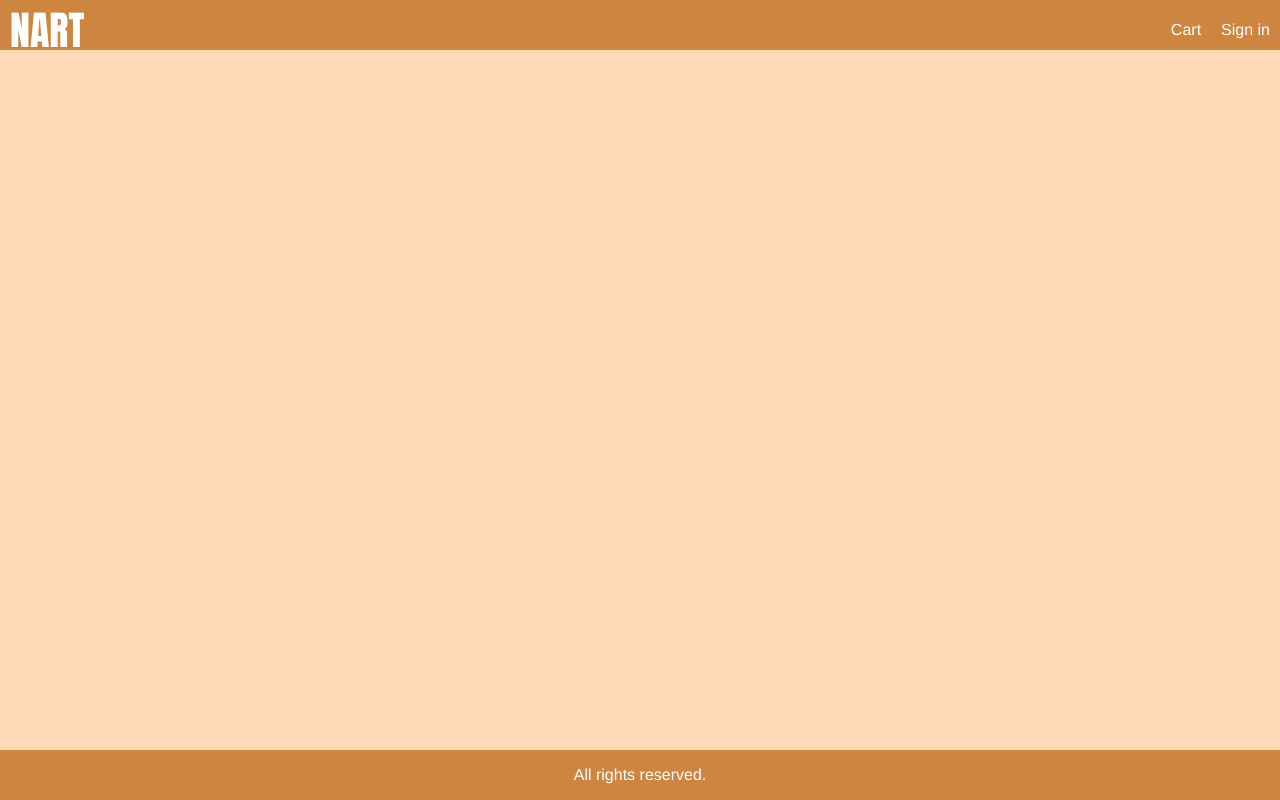
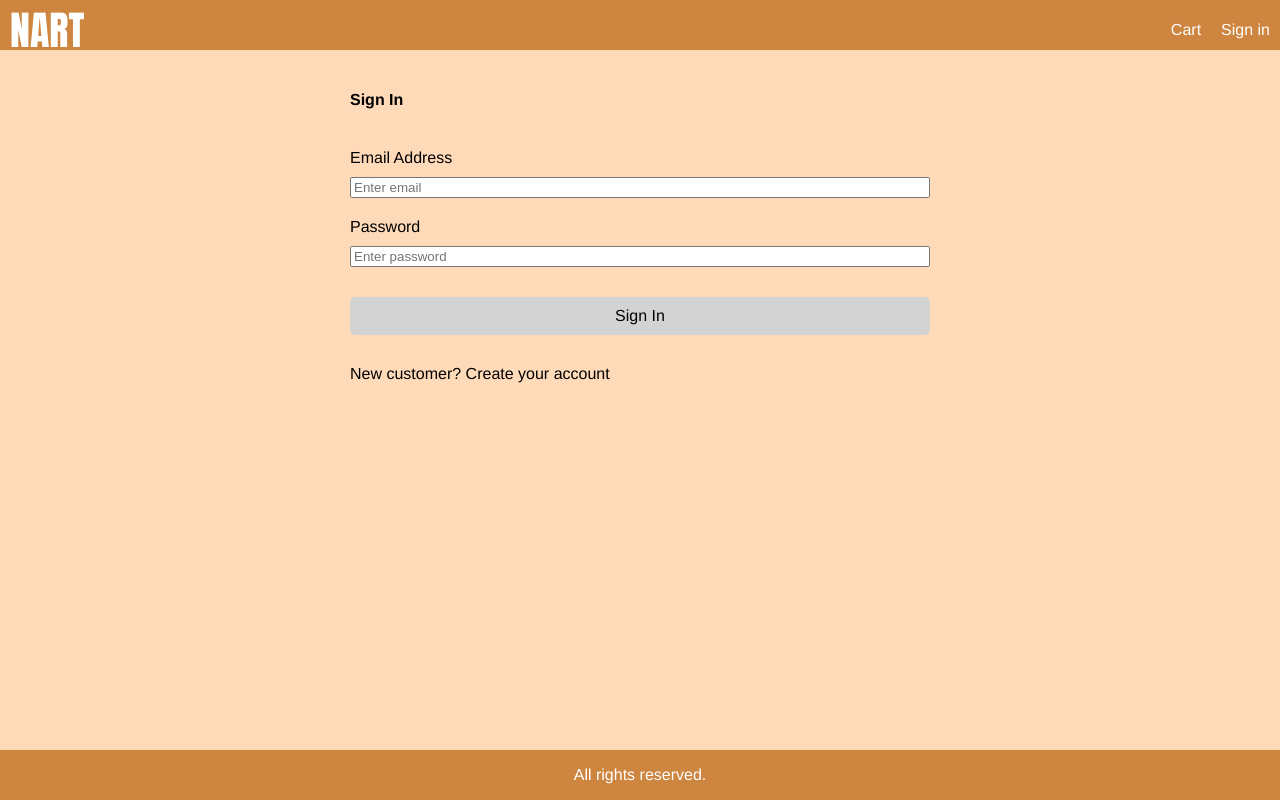
Before and after one commit to 17nkwon/Nart, a React (Create React App) app in the folder frontend/: page /signin in a window 1280 px wide. Built offline with nearby package versions, Linux system fonts and the light colour scheme.

Commit message:
signin action

```diff
--- a/frontend/src/App.js
+++ b/frontend/src/App.js
@@ -1,13 +1,22 @@
 import React from 'react';
-import { useSelector } from 'react-redux';
+import { useDispatch, useSelector } from 'react-redux';
 import { BrowserRouter, Link, Route } from 'react-router-dom';
+import { signout } from './actions/userActions';
 import CartScreen from './pages/CartScreen';
 import HomeScreen from './pages/HomeScreen';
 import ProductScreen from './pages/ProductScreen';
+import SigninScreen from './pages/SigninScreen';
 
 function App() {
   const cart = useSelector(state => state.cart);
   const { cartItems } = cart;
+  const userSignin = useSelector(state => state.userSignin);
+  const { userInfo } = userSignin;
+  const dispatch = useDispatch();
+  const signoutHandler = () => {
+    dispatch(signout());
+  }
+
   return (
     <BrowserRouter>
       <div className="grid-container">
@@ -21,18 +30,28 @@
                 <span className="badge">{cartItems.length}</span>
               )}
             </Link>
-            <Link to="/signin">Sign in</Link>
+            {
+              userInfo ? (
+                <div className="dropdown">
+                  <Link to="#">{userInfo.name} <i className="fa fa-caret-down"></i></Link>
+                  <ul className="dropdown-content">
+                    <Link to="#signout" onClick={signoutHandler}>Sign Out</Link></ul></div>
+              ) : (
+                <Link to="/signin">Sign in</Link>
+              )}
+
           </div>
         </header>
         <main>
           {/*the question mark makes having the id optional so when the user directly goes to the cart it doesn't add a new item*/}
           <Route path="/cart/:id?" component={CartScreen}></Route>
           <Route path="/product/:id" component={ProductScreen}></Route>
+          <Route path="/signin" component={SigninScreen}></Route>
           <Route path="/" component={HomeScreen} exact></Route>
         </main>
         <footer className="row center">All rights reserved.</footer>
-      </div>
-    </BrowserRouter>
+      </div >
+    </BrowserRouter >
   );
 }
 
--- /dev/null
+++ b/frontend/src/actions/userActions.js
@@ -0,0 +1,24 @@
+import Axios from "axios";
+import { USER_SIGNIN_FAIL, USER_SIGNIN_REQUEST, USER_SIGNIN_SUCCESS, USER_SIGNOUT } from "../constants/userConstants"
+
+export const signin = (email, password) => async (dispatch) => {
+    dispatch({ type: USER_SIGNIN_REQUEST, payload: { email, password } });
+    try {
+        const { data } = await Axios.post('/api/users/signin', { email, password });
+        dispatch({ type: USER_SIGNIN_SUCCESS, payload: data });
+        localStorage.setItem("userInfo", JSON.stringify(data));
+    } catch (error) {
+        dispatch({
+            type: USER_SIGNIN_FAIL,
+            payload: error.response && error.response.data.message ? error.response.data.message : error.message
+        }
+
+        );
+    }
+}
+
+export const signout = () => (dispatch) => {
+    localStorage.removeItem('userInfo');
+    localStorage.removeItem('cartItems');
+    dispatch({ type: USER_SIGNOUT });
+}
--- /dev/null
+++ b/frontend/src/constants/userConstants.js
@@ -0,0 +1,4 @@
+export const USER_SIGNIN_REQUEST = 'USER_SIGNIN_REQUEST';
+export const USER_SIGNIN_SUCCESS = 'USER_SIGNIN_SUCCESS';
+export const USER_SIGNIN_FAIL = 'USER_SIGNIN_FAIL';
+export const USER_SIGNOUT = 'USER_SIGNOUT';
--- a/frontend/src/index.css
+++ b/frontend/src/index.css
@@ -209,3 +209,43 @@
   color: darkred;
   background-color: pink;
 }
+
+/* Form */
+.form {
+  max-width: 60rem;
+  margin: 0 auto;
+}
+
+.form > div {
+  display: flex;
+  flex-direction: column;
+  margin: 1rem;
+}
+
+.form label {
+  margin: 1rem 0;
+  display: block;
+}
+
+/* Dropdown */
+.dropdown {
+  display: inline-block;
+  position: relative;
+}
+
+.dropdown-content{
+  position: absolute;
+  display: none;
+  right: 0;
+  min-width: 12rem;
+  padding: 1rem;
+  z-index: 1;
+  background-color: peru;
+  margin: 0;
+  margin-top: 0.4rem;
+  border-radius: 0.5rem;
+}
+
+.dropdown:hover .dropdown-content {
+  display: block;
+}
--- /dev/null
+++ b/frontend/src/pages/SigninScreen.js
@@ -0,0 +1,58 @@
+import React, { useEffect, useState } from 'react'
+import { useDispatch, useSelector } from 'react-redux';
+import { Link } from 'react-router-dom';
+import { signin } from '../actions/userActions';
+import LoadingBox from '../components/LoadingBox';
+import MessageBox from '../components/MessageBox';
+
+export default function SigninScreen(props) {
+    const [email, setEmail] = useState('');
+    const [password, setPassword] = useState('');
+    const redirect = props.location.serach ? props.location.search.split('=')[1] : '/';
+
+    const userSignin = useSelector(state => state.userSignin);
+    const { userInfo, loading, error } = userSignin;
+
+    const dispatch = useDispatch();
+    const submitHandler = e => {
+        e.preventDefault();
+        dispatch(signin(email, password));
+    }
+
+    useEffect(() => {
+        if (userInfo) {
+            props.history.push(redirect);
+        }
+    }, [props.history, redirect, userInfo]);
+
+    return (
+        <div>
+            <form className="form" onSubmit={submitHandler}>
+                <div>
+                    <h1>Sign In</h1>
+                </div>
+                {loading && <LoadingBox></LoadingBox>}
+                {error && <MessageBox variant="danger">{error}</MessageBox>}
+                <div>
+                    <label htmlFor="email">Email Address</label>
+                    <input type="email" id="email" placeholder="Enter email" required onChange={e => setEmail(e.target.value)}></input>
+                </div>
+                <div>
+                    <label htmlFor="password">Password</label>
+                    <input type="password" id="password" placeholder="Enter password" required onChange={e => setPassword(e.target.value)}></input>
+                </div>
+                <div>
+                    <label />
+                    <button className="primary" type="submit">Sign In</button>
+                </div>
+                <div>
+                    <label />
+                    <div>
+                        New customer? {' '}
+                        <Link to="/register">Create your account</Link>
+                    </div>
+                </div>
+            </form>
+        </div>
+    )
+}
--- /dev/null
+++ b/frontend/src/reducers/userReducers.js
@@ -0,0 +1,16 @@
+import { USER_SIGNIN_FAIL, USER_SIGNIN_REQUEST, USER_SIGNIN_SUCCESS, USER_SIGNOUT } from "../constants/userConstants";
+
+export const userSigninReducer = (state = {}, action) => {
+    switch (action.type) {
+        case USER_SIGNIN_REQUEST:
+            return { loading: true };
+        case USER_SIGNIN_SUCCESS:
+            return { loading: false, userInfo: action.payload };
+        case USER_SIGNIN_FAIL:
+            return { loading: false, error: action.payload }
+        case USER_SIGNOUT:
+            return {};
+        default:
+            return state;
+    }
+}
--- a/frontend/src/store.js
+++ b/frontend/src/store.js
@@ -2,8 +2,12 @@
 import thunk from 'redux-thunk'
 import { cartReducer } from './reducers/cartReducers';
 import { productDetailsReducer, productListReducer } from "./reducers/productReducers";
+import { userSigninReducer } from './reducers/userReducers';
 
 const initialState = {
+    userSignin: {
+        userInfo: localStorage.getItem('userInfo') ? JSON.parse(localStorage.getItem('userInfo')) : null
+    },
     cart: {
         cartItems: localStorage.getItem('cartItems') ? JSON.parse(localStorage.getItem('cartItems')) : []
     }
@@ -11,8 +15,9 @@
 const reducer = combineReducers({
     productList: productListReducer,
     productDetails: productDetailsReducer,
-    cart: cartReducer
-})
+    cart: cartReducer,
+    userSignin: userSigninReducer
+});
 
 const composeEnhancer = window.__REDUX_DEVTOOLS_EXTENSION_COMPOSE__ || compose;
 const store = createStore(reducer, initialState, composeEnhancer(applyMiddleware(thunk)));
```
